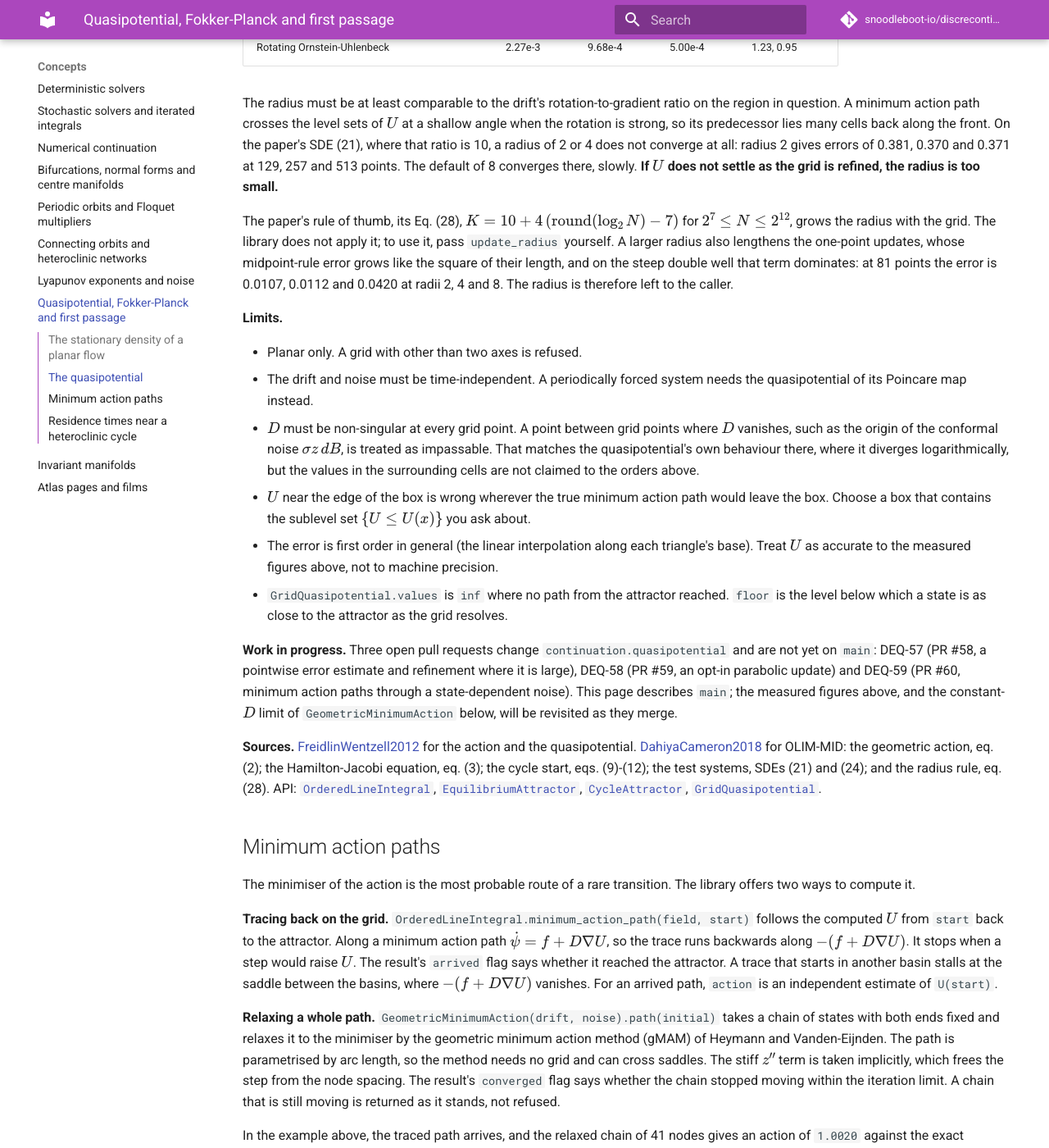
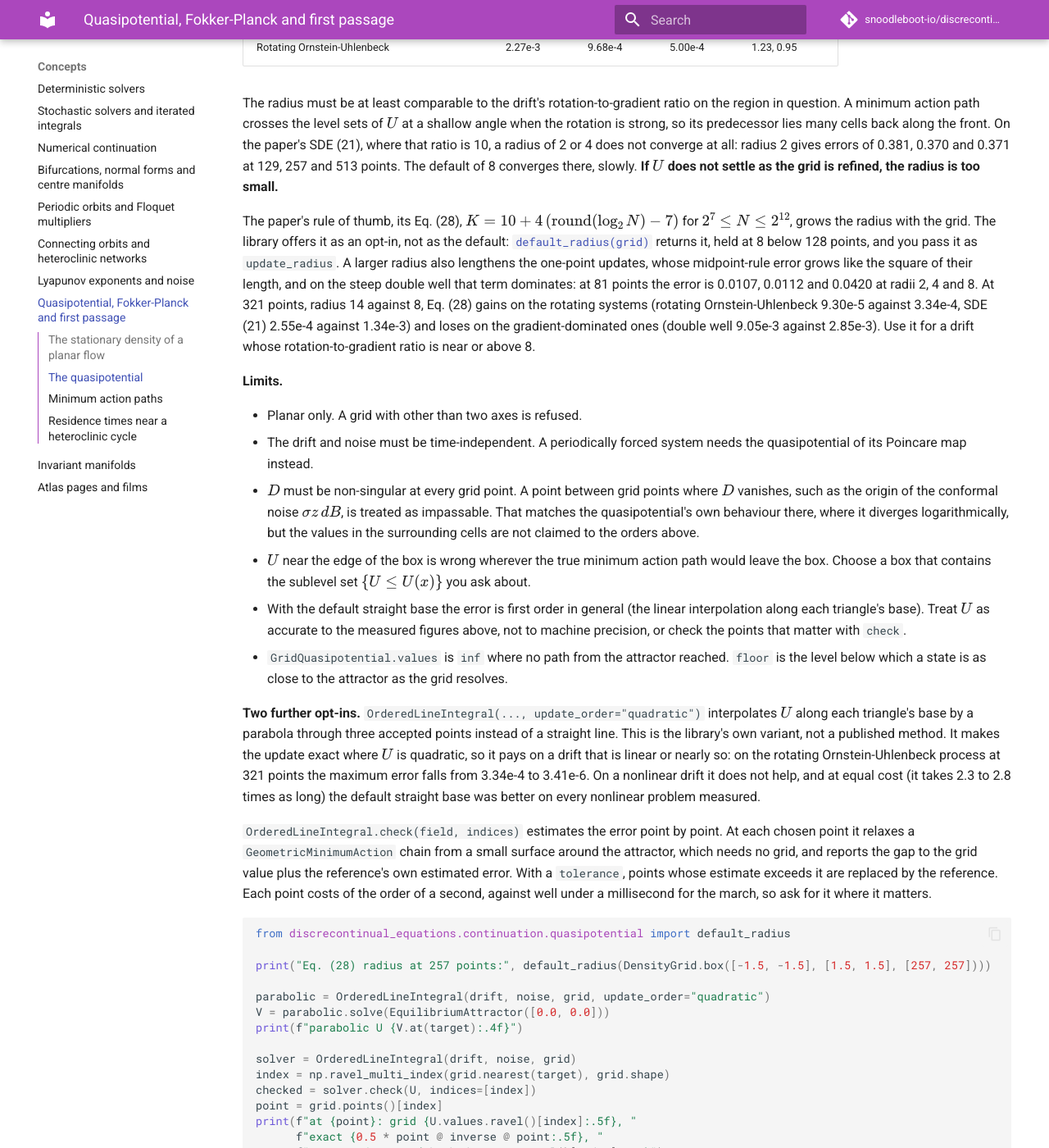
Before and after one commit to snoodleboot-io/discrecontinual_equations, an MkDocs documentation site: the page built from docs/user-guide/quasipotential-first-passage.md, in a window 1280 px wide and 1400 px high, scrolled down 4179 px. Shown: the whole window at 82% size. Built offline with MkDocs 1.6.1 and Material for MkDocs 9.7.7, drawn with Linux system fonts in a browser that asks for light colours; comment, search, counter and statistics services are not loaded; some of the changed text lies outside the part shown.

Commit message:
Describe the quasipotential as main now has it: Eq. (28) through default_radius, the parabolic base, check, and gMAM through a state-dependent noise; cite Dahiya and Cameron's Physica D paper

````diff
--- a/docs/user-guide/quasipotential-first-passage.md
+++ b/docs/user-guide/quasipotential-first-passage.md
@@ -153,7 +153,7 @@ The marched $U$ at $(0.8, -0.3)$ is `0.9993` against the exact `0.9986`. The las
 
 The radius must be at least comparable to the drift's rotation-to-gradient ratio on the region in question. A minimum action path crosses the level sets of $U$ at a shallow angle when the rotation is strong, so its predecessor lies many cells back along the front. On the paper's SDE (21), where that ratio is 10, a radius of 2 or 4 does not converge at all: radius 2 gives errors of 0.381, 0.370 and 0.371 at 129, 257 and 513 points. The default of 8 converges there, slowly. **If $U$ does not settle as the grid is refined, the radius is too small.**
 
-The paper's rule of thumb, its Eq. (28), $K = 10 + 4\,(\operatorname{round}(\log_2 N) - 7)$ for $2^7 \le N \le 2^{12}$, grows the radius with the grid. The library does not apply it; to use it, pass `update_radius` yourself. A larger radius also lengthens the one-point updates, whose midpoint-rule error grows like the square of their length, and on the steep double well that term dominates: at 81 points the error is 0.0107, 0.0112 and 0.0420 at radii 2, 4 and 8. The radius is therefore left to the caller.
+The paper's rule of thumb, its Eq. (28), $K = 10 + 4\,(\operatorname{round}(\log_2 N) - 7)$ for $2^7 \le N \le 2^{12}$, grows the radius with the grid. The library offers it as an opt-in, not as the default: [`default_radius(grid)`](../api/continuation.md#discrecontinual_equations.continuation.quasipotential.default_radius) returns it, held at 8 below 128 points, and you pass it as `update_radius`. A larger radius also lengthens the one-point updates, whose midpoint-rule error grows like the square of their length, and on the steep double well that term dominates: at 81 points the error is 0.0107, 0.0112 and 0.0420 at radii 2, 4 and 8. At 321 points, radius 14 against 8, Eq. (28) gains on the rotating systems (rotating Ornstein-Uhlenbeck 9.30e-5 against 3.34e-4, SDE (21) 2.55e-4 against 1.34e-3) and loses on the gradient-dominated ones (double well 9.05e-3 against 2.85e-3). Use it for a drift whose rotation-to-gradient ratio is near or above 8.
 
 **Limits.**
 
@@ -161,12 +161,34 @@ The paper's rule of thumb, its Eq. (28), $K = 10 + 4\,(\operatorname{round}(\log
 - The drift and noise must be time-independent. A periodically forced system needs the quasipotential of its Poincare map instead.
 - $D$ must be non-singular at every grid point. A point between grid points where $D$ vanishes, such as the origin of the conformal noise $\sigma z\, dB$, is treated as impassable. That matches the quasipotential's own behaviour there, where it diverges logarithmically, but the values in the surrounding cells are not claimed to the orders above.
 - $U$ near the edge of the box is wrong wherever the true minimum action path would leave the box. Choose a box that contains the sublevel set $\{U \le U(x)\}$ you ask about.
-- The error is first order in general (the linear interpolation along each triangle's base). Treat $U$ as accurate to the measured figures above, not to machine precision.
+- With the default straight base the error is first order in general (the linear interpolation along each triangle's base). Treat $U$ as accurate to the measured figures above, not to machine precision, or check the points that matter with `check`.
 - `GridQuasipotential.values` is `inf` where no path from the attractor reached. `floor` is the level below which a state is as close to the attractor as the grid resolves.
 
-**Work in progress.** Three open pull requests change `continuation.quasipotential` and are not yet on `main`: DEQ-57 (PR #58, a pointwise error estimate and refinement where it is large), DEQ-58 (PR #59, an opt-in parabolic update) and DEQ-59 (PR #60, minimum action paths through a state-dependent noise). This page describes `main`; the measured figures above, and the constant-$D$ limit of `GeometricMinimumAction` below, will be revisited as they merge.
+**Two further opt-ins.** `OrderedLineIntegral(..., update_order="quadratic")` interpolates $U$ along each triangle's base by a parabola through three accepted points instead of a straight line. This is the library's own variant, not a published method. It makes the update exact where $U$ is quadratic, so it pays on a drift that is linear or nearly so: on the rotating Ornstein-Uhlenbeck process at 321 points the maximum error falls from 3.34e-4 to 3.41e-6. On a nonlinear drift it does not help, and at equal cost (it takes 2.3 to 2.8 times as long) the default straight base was better on every nonlinear problem measured.
 
-**Sources.** [FreidlinWentzell2012](../references.md#quasipotential-minimum-action-paths-fokker-planck-and-first-passage) for the action and the quasipotential. [DahiyaCameron2018](../references.md#quasipotential-minimum-action-paths-fokker-planck-and-first-passage) for OLIM-MID: the geometric action, eq. (2); the Hamilton-Jacobi equation, eq. (3); the cycle start, eqs. (9)-(12); the test systems, SDEs (21) and (24); and the radius rule, eq. (28). API: [`OrderedLineIntegral`](../api/continuation.md#discrecontinual_equations.continuation.quasipotential.OrderedLineIntegral), [`EquilibriumAttractor`](../api/continuation.md#discrecontinual_equations.continuation.quasipotential.EquilibriumAttractor), [`CycleAttractor`](../api/continuation.md#discrecontinual_equations.continuation.quasipotential.CycleAttractor), [`GridQuasipotential`](../api/continuation.md#discrecontinual_equations.continuation.quasipotential.GridQuasipotential).
+`OrderedLineIntegral.check(field, indices)` estimates the error point by point. At each chosen point it relaxes a `GeometricMinimumAction` chain from a small surface around the attractor, which needs no grid, and reports the gap to the grid value plus the reference's own estimated error. With a `tolerance`, points whose estimate exceeds it are replaced by the reference. Each point costs of the order of a second, against well under a millisecond for the march, so ask for it where it matters.
+
+```python
+from discrecontinual_equations.continuation.quasipotential import default_radius
+
+print("Eq. (28) radius at 257 points:", default_radius(DensityGrid.box([-1.5, -1.5], [1.5, 1.5], [257, 257])))
+
+parabolic = OrderedLineIntegral(drift, noise, grid, update_order="quadratic")
+V = parabolic.solve(EquilibriumAttractor([0.0, 0.0]))
+print(f"parabolic U {V.at(target):.4f}")
+
+solver = OrderedLineIntegral(drift, noise, grid)
+index = np.ravel_multi_index(grid.nearest(target), grid.shape)
+checked = solver.check(U, indices=[index])
+point = grid.points()[index]
+print(f"at {point}: grid {U.values.ravel()[index]:.5f}, "
+      f"exact {0.5 * point @ inverse @ point:.5f}, "
+      f"estimated error {checked.errors.ravel()[index]:.1e}")
+```
+
+This continues the example above. It prints a radius of `14`; a parabolic $U$ of `0.9990` against the exact `0.9986`; and, at the grid point `(0.7875, -0.3)`, a grid value of `0.97241` against the exact `0.97223`, with an estimated error of `3.0e-04` that bounds the true `1.8e-4`.
+
+**Sources.** [FreidlinWentzell2012](../references.md#quasipotential-minimum-action-paths-fokker-planck-and-first-passage) for the action and the quasipotential. [DahiyaCameron2018a](../references.md#quasipotential-minimum-action-paths-fokker-planck-and-first-passage) for OLIM-MID: the geometric action, eq. (2); the Hamilton-Jacobi equation, eq. (3); the cycle start, eqs. (9)-(12); the test systems, SDEs (21) and (24); and the radius rule, eq. (28). [DahiyaCameron2018b](../references.md#quasipotential-minimum-action-paths-fokker-planck-and-first-passage) for the midpoint metric $A = D^{-1}$ and its linear interpolation along a triangle's base with a variable $D$, eqs. (19), (21) and (22). API: [`OrderedLineIntegral`](../api/continuation.md#discrecontinual_equations.continuation.quasipotential.OrderedLineIntegral), [`EquilibriumAttractor`](../api/continuation.md#discrecontinual_equations.continuation.quasipotential.EquilibriumAttractor), [`CycleAttractor`](../api/continuation.md#discrecontinual_equations.continuation.quasipotential.CycleAttractor), [`GridQuasipotential`](../api/continuation.md#discrecontinual_equations.continuation.quasipotential.GridQuasipotential).
 
 ## Minimum action paths
 
@@ -180,11 +202,11 @@ In the example above, the traced path arrives, and the relaxed chain of 41 nodes
 
 **Limits.**
 
-- `GeometricMinimumAction` assumes a constant $D$. A state-dependent $D$ needs the metric's own derivatives in the flow, so it is refused rather than silently ignored.
+- `GeometricMinimumAction` handles a state-dependent $D$ through the general form of the flow (Grafke, Schäfer and Vanden-Eijnden, eqs. (38)–(42)), which brings in the derivatives of $D$. On the tests' multiplicative system, where $D$ varies by a factor of two, the action is off by 1.36e-4, 3.11e-5 and 1.04e-5 with 41, 81 and 161 nodes. A $D$ that is the same along the chain is detected and the cheaper constant-$D$ flow is used.
 - A traced path inherits the grid's error in $\nabla U$. It cannot cross a saddle; use the relaxed path for that.
 - Check `arrived` and `converged`. Neither method raises when it falls short.
 
-**Sources.** [HeymannVandenEijnden2008](../references.md#quasipotential-minimum-action-paths-fokker-planck-and-first-passage) for the gMAM; [VandenEijndenHeymann2008](../references.md#quasipotential-minimum-action-paths-fokker-planck-and-first-passage) for its semi-implicit form with additive noise; [GrafkeSchaferVandenEijnden2017](../references.md#quasipotential-minimum-action-paths-fokker-planck-and-first-passage), eq. (19), for the relaxation flow as implemented. API: [`OrderedLineIntegral.minimum_action_path`](../api/continuation.md#discrecontinual_equations.continuation.quasipotential.OrderedLineIntegral.minimum_action_path), [`GeometricMinimumAction`](../api/continuation.md#discrecontinual_equations.continuation.quasipotential.GeometricMinimumAction).
+**Sources.** [HeymannVandenEijnden2008](../references.md#quasipotential-minimum-action-paths-fokker-planck-and-first-passage) for the gMAM; [VandenEijndenHeymann2008](../references.md#quasipotential-minimum-action-paths-fokker-planck-and-first-passage) for its semi-implicit form with additive noise; [GrafkeSchaferVandenEijnden2017](../references.md#quasipotential-minimum-action-paths-fokker-planck-and-first-passage), eq. (19) for the relaxation flow with additive noise and eqs. (38)–(42) for a state-dependent noise. API: [`OrderedLineIntegral.minimum_action_path`](../api/continuation.md#discrecontinual_equations.continuation.quasipotential.OrderedLineIntegral.minimum_action_path), [`GeometricMinimumAction`](../api/continuation.md#discrecontinual_equations.continuation.quasipotential.GeometricMinimumAction).
 
 ## Residence times near a heteroclinic cycle
 
````
Also changed, not shown: docs/references/quasipotential-first-passage.md (+3 -2 lines).
